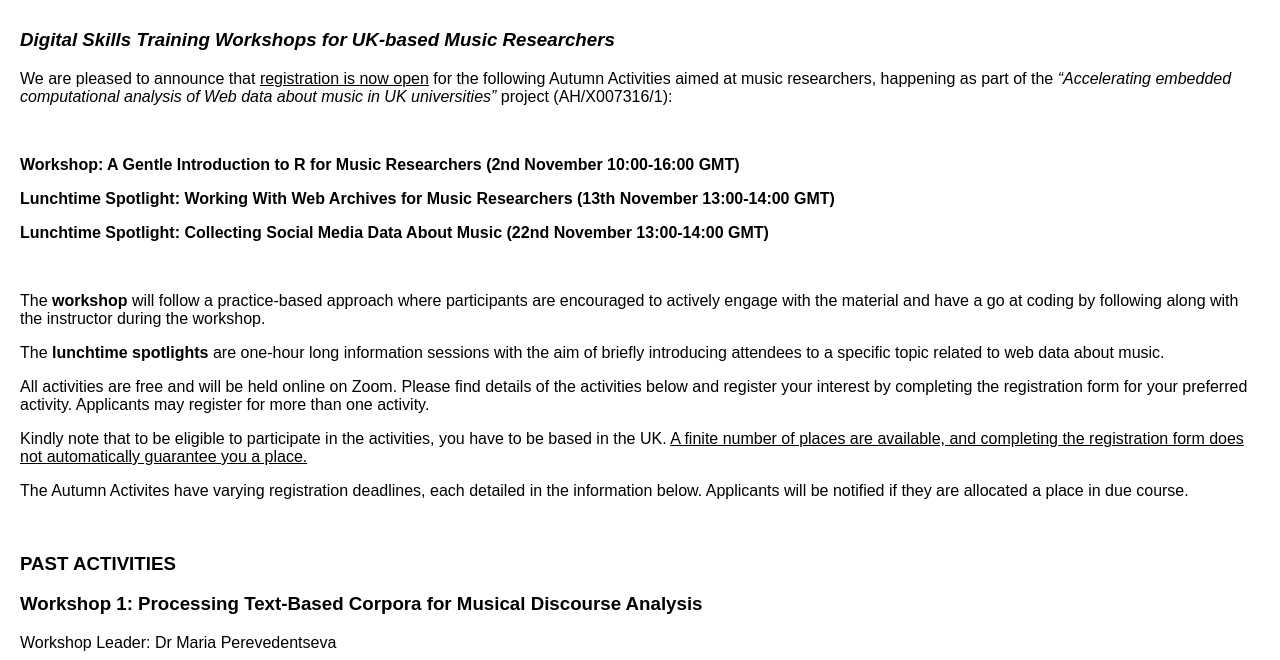
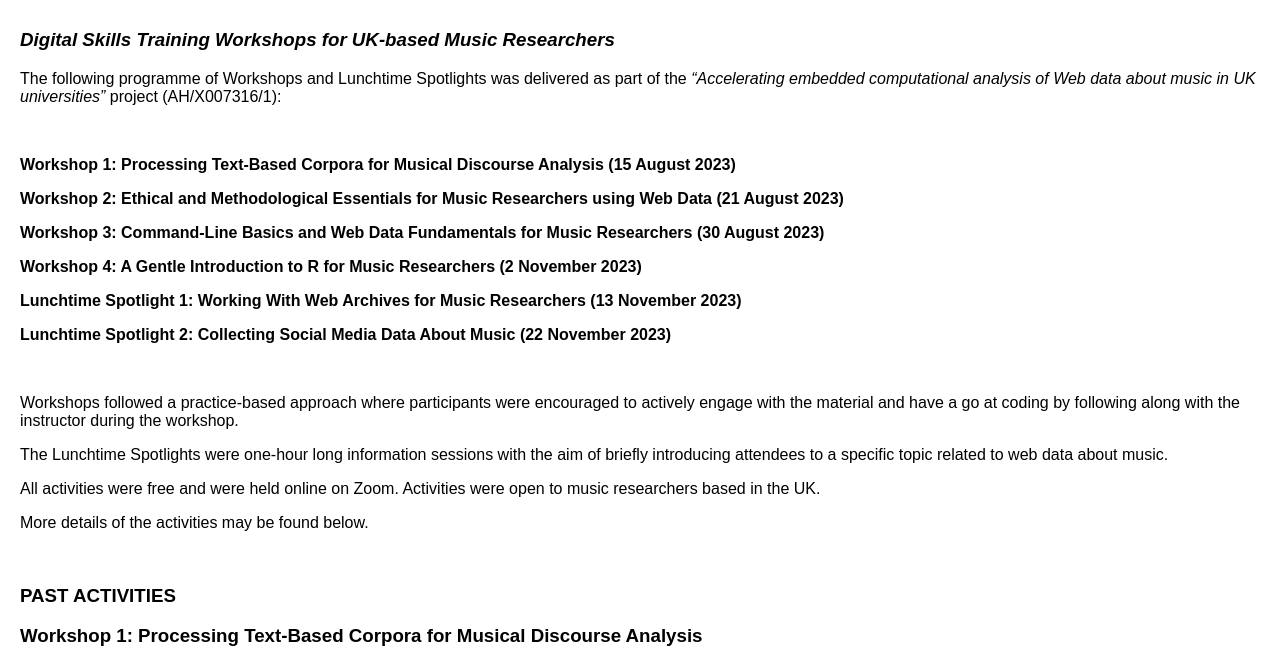
Before and after one commit to bell-group-durham/acceleratingdigitalskills.org, a plain HTML site: page docs/workshops.html in a window 1280 px wide. Shown: the part 140-800 px from the top of the page. Drawn offline with Linux system fonts and the light colour scheme.

Commit message:
updated workshops info and timeline

```diff
--- a/docs/workshops.html
+++ b/docs/workshops.html
@@ -60,27 +60,32 @@
 			<h1>Workshops</h1>
 <h3><i>Digital Skills Training Workshops for UK-based Music Researchers</i></h3>
 
-<p>We are pleased to announce that <u>registration is now open</u> for the following Autumn Activities aimed at music researchers, happening as part of the <i>“Accelerating embedded computational analysis of Web data about music in UK universities”</i> project (AH/X007316/1): </p>
+<p>The following programme of Workshops and Lunchtime Spotlights was delivered as part of the <i>“Accelerating embedded computational analysis of Web data about music in UK universities”</i> project (AH/X007316/1): </p>
 
 <br>
 
-<p><b>Workshop: A Gentle Introduction to R for Music Researchers (2nd November 10:00-16:00 GMT)</b></p>
+<p><b>Workshop 1: Processing Text-Based Corpora for Musical Discourse Analysis (15 August 2023)</b></p>
 
-<p><b>Lunchtime Spotlight: Working With Web Archives for Music Researchers (13th November 13:00-14:00 GMT)</b></p>
+<p><b>Workshop 2: Ethical and Methodological Essentials for Music Researchers using Web Data (21 August 2023)</b></p>
 
-<p><b>Lunchtime Spotlight: Collecting Social Media Data About Music (22nd November 13:00-14:00 GMT)</b></p>
+<p><b>Workshop 3: Command-Line Basics and Web Data Fundamentals for Music Researchers (30 August 2023)</b></p>
+
+<p><b>Workshop 4: A Gentle Introduction to R for Music Researchers (2 November 2023)</b></p>
+
+<p><b>Lunchtime Spotlight 1: Working With Web Archives for Music Researchers (13 November 2023)</b></p>
+
+<p><b>Lunchtime Spotlight 2: Collecting Social Media Data About Music (22 November 2023)</b></p>
 
 <br>
 
-<p>The <b>workshop</b> will follow a practice-based approach where participants are encouraged to actively engage with the material and have a go at coding by following along with the instructor during the workshop.</p>
+<p>Workshops followed a practice-based approach where participants were encouraged to actively engage with the material and have a go at coding by following along with the instructor during the workshop.</p>
 
-<p>The <b>lunchtime spotlights</b> are one-hour long information sessions with the aim of briefly introducing attendees to a specific topic related to web data about music.</p>
+<p>The Lunchtime Spotlights were one-hour long information sessions with the aim of briefly introducing attendees to a specific topic related to web data about music.</p>
 
-<p>All activities are free and will be held online on Zoom. Please find details of the activities below and register your interest by completing the registration form for your preferred activity. Applicants may register for more than one activity.</p>
+<p>All activities were free and were held online on Zoom. Activities were open to music researchers based in the UK.</p>
 
-<p>Kindly note that to be eligible to participate in the activities, you have to be based in the UK. <u>A finite number of places are available, and completing the registration form does not automatically guarantee you a place.</u></p>
+<p>More details of the activities may be found below.</p>
 
-<p>The Autumn Activites have varying registration deadlines, each detailed in the information below. Applicants will be notified if they are allocated a place in due course.</p>
 
 <br>
 
@@ -141,7 +146,7 @@
 
 <br>
 
-<h3>Lunchtime Spotlight: Working With Web Archives for Music Researchers</h3>
+<h3>Lunchtime Spotlight 1: Working With Web Archives for Music Researchers</h3>
 
 <p>Activity Leader: Dr Eamonn Bell</p>
 
@@ -155,7 +160,7 @@
 
 <br>
 
-<h3>Lunchtime Spotlight: Collecting Social Media Data About Music</h3>
+<h3>Lunchtime Spotlight 2: Collecting Social Media Data About Music</h3>
 
 <p>Activity Leader: Dr Eamonn Bell</p>
 
```
Also changed, not shown: docs/index.html (+2 -3 lines), docs/schedule.html (+1 -1 lines).
